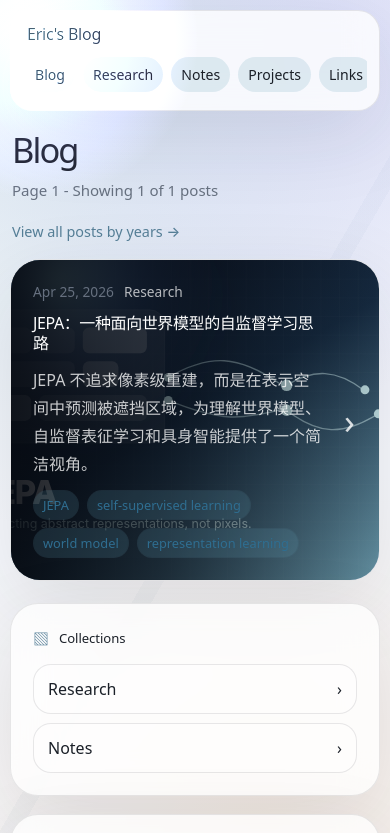
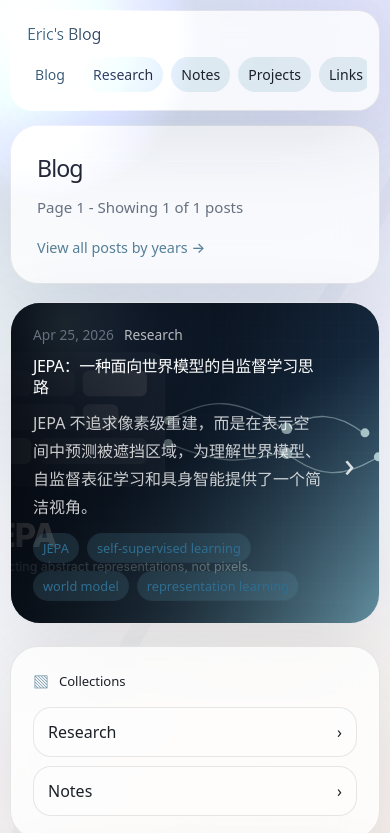
Before and after one commit to Eric-Zhang007/astro-github-pages-site, an Astro site: page /blog in a window 390 px wide. Shown: the top 833 px of the page. Built offline with nearby package versions, Linux system fonts and the light colour scheme; Astro itself is replaced by a stand-in of ours.

Commit message:
Unify page header style

```diff
--- a/src/layouts/BaseLayout.astro
+++ b/src/layouts/BaseLayout.astro
@@ -369,29 +369,21 @@ const { title = `${profile.name} • Personal Site`, description = 'Eric Zhang
   }
 
   .page-main { display: grid; gap: 18px; }
-  .page-title h1 { font-size: clamp(1.45rem, 3vw, 2.35rem); font-weight: 480; }
+  .page-title h1 { font-size: clamp(1.45rem, 3vw, 2.35rem); font-weight: 460; }
   .compact-title { padding: 24px; }
-  .compact-title h1 { font-size: clamp(1.35rem, 2.6vw, 2.1rem); font-weight: 480; }
+  .compact-title h1 { font-size: clamp(1.35rem, 2.6vw, 2.1rem); font-weight: 460; }
   .page-title p { max-width: 760px; margin-bottom: 0; }
 
   .blog-index { display: grid; gap: 22px; }
   .compact-blog-index { gap: 18px; }
-  .blog-page-head {
+  .blog-page-title {
     display: flex;
     justify-content: space-between;
     align-items: end;
     gap: 18px;
-    padding: 8px 2px 0;
   }
-  .blog-page-head h1 {
-    margin: 0;
-    font-size: clamp(1.8rem, 5vw, 3.2rem);
-    font-weight: 460;
-    line-height: 1;
-    letter-spacing: -0.055em;
-  }
-  .blog-page-head p { margin: 10px 0 0; font-size: 0.94rem; }
-  .blog-page-head a { color: var(--accent); font-size: 0.9rem; font-weight: 500; }
+  .blog-page-title p { margin: 10px 0 0; font-size: 0.94rem; }
+  .blog-page-title a { color: var(--accent); font-size: 0.9rem; font-weight: 500; }
   .blog-shell { display: grid; grid-template-columns: 260px minmax(0, 1fr); gap: 22px; align-items: start; }
   .blog-shell-rightbar { grid-template-columns: minmax(0, 1fr) 330px; }
   .right-sidebar { display: grid; gap: 18px; position: sticky; top: 98px; }
@@ -604,7 +596,7 @@ const { title = `${profile.name} • Personal Site`, description = 'Eric Zhang
     .blog-shell-rightbar,
     .post-card,
     .article-layout { grid-template-columns: 1fr; }
-    .blog-page-head { align-items: start; flex-direction: column; }
+    .blog-page-title { align-items: start; flex-direction: column; }
     .profile-card,
     .right-sidebar,
     .toc-panel { position: static; }
@@ -650,7 +642,6 @@ const { title = `${profile.name} • Personal Site`, description = 'Eric Zhang
     .intro { padding: 28px; }
     .intro h2 { font-size: 2.5rem; }
     .stats { grid-template-columns: 1fr; }
-    .blog-page-head h1 { font-size: 2.15rem; }
     .image-post-card .post-card-body { padding: 22px 54px 22px 22px; }
     .article { padding: 24px; }
     .toc-nav { max-height: 220px; overflow: auto; }
--- a/src/pages/about.astro
+++ b/src/pages/about.astro
@@ -10,7 +10,6 @@ import { educationEntries, profile } from '../data/site';
 
     <section class="content">
       <section class="page-title card">
-        <p class="kicker">About</p>
         <h1>{profile.name}</h1>
         <p>{profile.intro}</p>
       </section>
--- a/src/pages/blog.astro
+++ b/src/pages/blog.astro
@@ -19,7 +19,7 @@ const totalPosts = blogPosts.length;
 
 <BaseLayout title="Blog • Eric Zhang">
   <main class="blog-index compact-blog-index">
-    <section class="blog-page-head">
+    <section class="page-title card blog-page-title">
       <div>
         <h1>Blog</h1>
         <p>Page 1 - Showing {totalPosts} of {totalPosts} posts</p>
--- a/src/pages/links.astro
+++ b/src/pages/links.astro
@@ -6,7 +6,6 @@ import { links } from '../data/site';
 <BaseLayout title="Links • Eric Zhang">
   <main class="page-main">
     <section class="page-title card">
-      <p class="kicker">Links</p>
       <h1>Links</h1>
     </section>
 
--- a/src/pages/notes.astro
+++ b/src/pages/notes.astro
@@ -6,7 +6,6 @@ import { notes } from '../data/site';
 <BaseLayout title="Notes • Eric Zhang">
   <main class="page-main">
     <section class="page-title card">
-      <p class="kicker">Notes</p>
       <h1>Notes</h1>
     </section>
 
--- a/src/pages/projects.astro
+++ b/src/pages/projects.astro
@@ -6,7 +6,6 @@ import { projects } from '../data/site';
 <BaseLayout title="Projects • Eric Zhang">
   <main class="page-main">
     <section class="page-title card">
-      <p class="kicker">Projects</p>
       <h1>Projects</h1>
     </section>
 
--- a/src/pages/research.astro
+++ b/src/pages/research.astro
@@ -6,7 +6,6 @@ import { researchInterests } from '../data/site';
 <BaseLayout title="Research • Eric Zhang">
   <main class="page-main">
     <section class="page-title card">
-      <p class="kicker">Research</p>
       <h1>Research</h1>
     </section>
 
```
